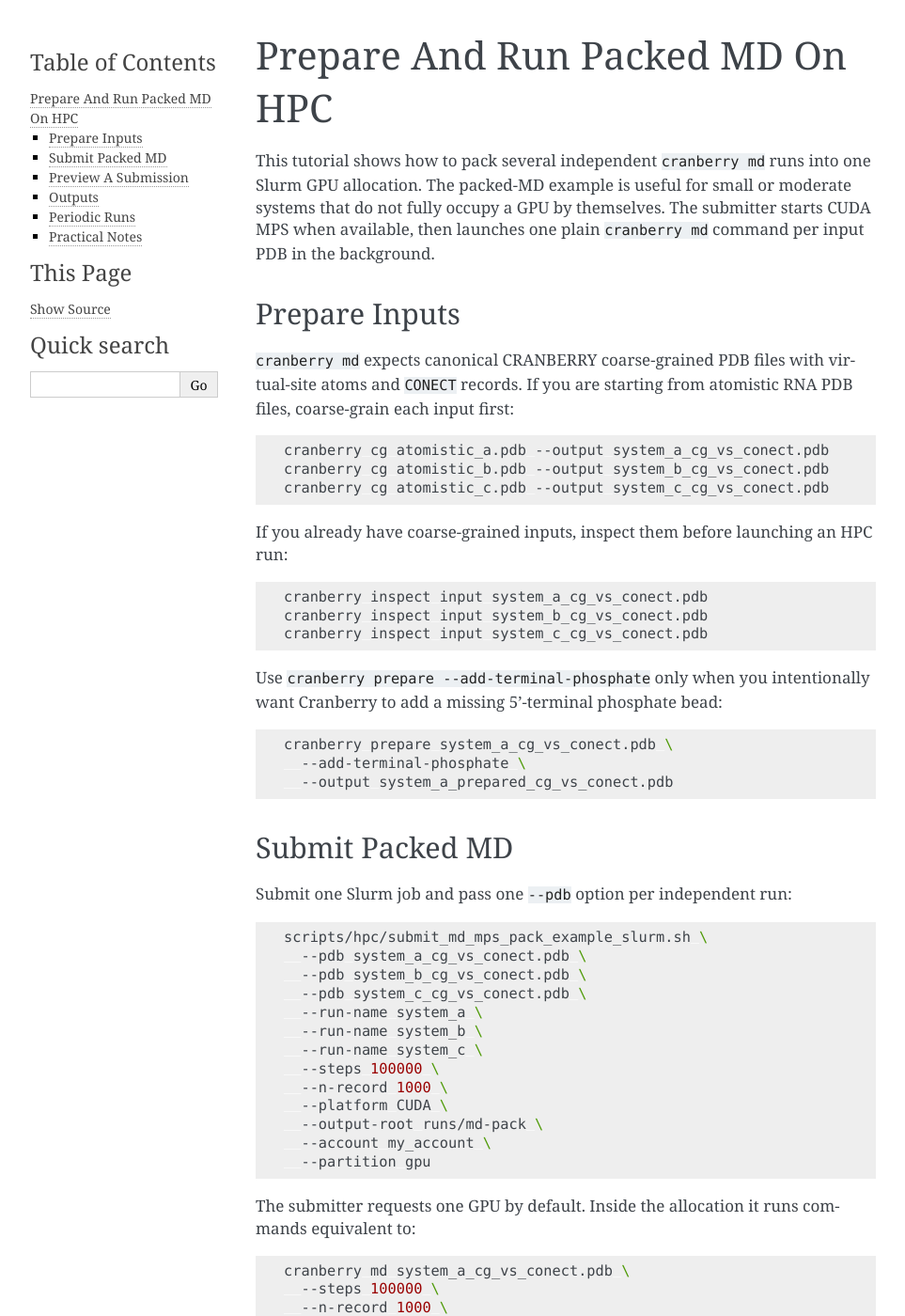
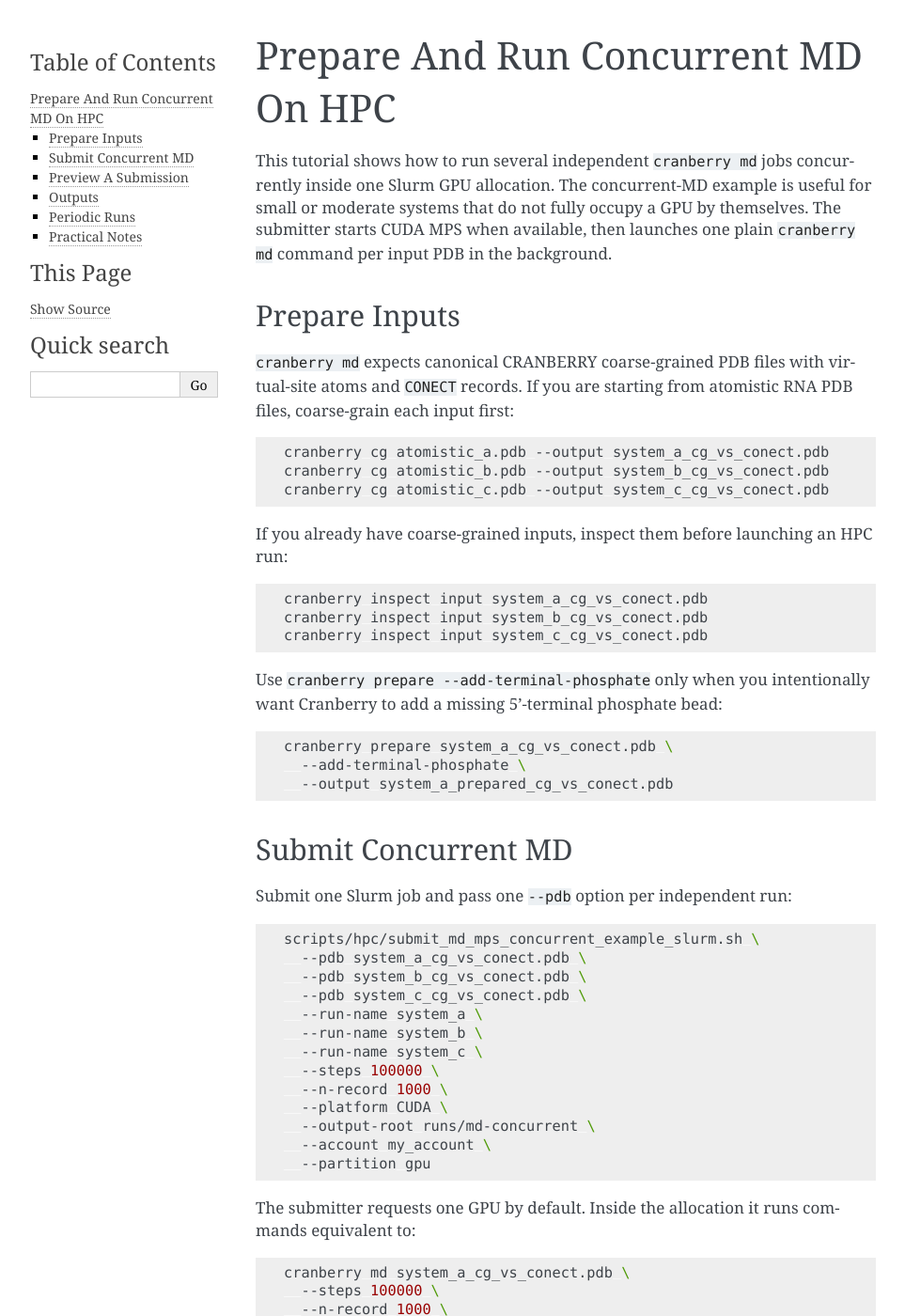
Before and after one commit to depablogroup/cranberry, a Sphinx documentation site: the page built from docs/tutorials/concurrent-md-hpc.md, in a window 1280 px wide and 1400 px high. Shown: the whole window at 94% size, without its empty margins (148-1111 px from the left). Built offline with Sphinx 7.4.7, drawn with Linux system fonts in a browser that asks for light colours; pages that are not in the unit, such as notebooks, are missing from menus; some of the changed text lies outside the part shown.

Commit message:
Rename packed MD workflow to concurrent MD

````diff
--- a/docs/dev/progress/local-cuda-modes-benchmark-report.html
+++ b/docs/dev/progress/local-cuda-modes-benchmark-report.html
@@ -12,7 +12,7 @@
     <li>The harness samples <code>nvidia-smi</code> for mean/max GPU utilization and max memory.</li>
     <li>MD rows record per-runner log speed and aggregate log/wall speed.</li>
     <li>REMD rows parse OpenMMTools <code>output_real_time_analysis.yaml</code>; its <code>timing_data.ns_per_day</code> is aggregate REMD throughput.</li>
-    <li>The REMD benchmark can launch through <code>mpirun --oversubscribe -n N</code> with <code>OPENMMTOOLS_ENABLE_MPI=1</code>; <code>--start-mps</code> starts CUDA MPS for multi-rank GPU packing.</li>
+    <li>The REMD benchmark can launch through <code>mpirun --oversubscribe -n N</code> with <code>OPENMMTOOLS_ENABLE_MPI=1</code>; <code>--start-mps</code> starts CUDA MPS for multi-rank GPU concurrency.</li>
     <li>The benchmark default uses REMD <code>--n-analysis 0</code>, which still lets OpenMMTools write one final timing estimate. Cranberry's package default also remains <code>n_analysis=0</code>.</li>
   </ul>
 
--- a/docs/tutorials/packed-md-hpc.md
+++ b/docs/tutorials/concurrent-md-hpc.md
@@ -1,6 +1,6 @@
-# Prepare And Run Packed MD On HPC
+# Prepare And Run Concurrent MD On HPC
 
-This tutorial shows how to pack several independent `cranberry md` runs into one Slurm GPU allocation. The packed-MD example is useful for small or moderate systems that do not fully occupy a GPU by themselves. The submitter starts CUDA MPS when available, then launches one plain `cranberry md` command per input PDB in the background.
+This tutorial shows how to run several independent `cranberry md` jobs concurrently inside one Slurm GPU allocation. The concurrent-MD example is useful for small or moderate systems that do not fully occupy a GPU by themselves. The submitter starts CUDA MPS when available, then launches one plain `cranberry md` command per input PDB in the background.
 
 ## Prepare Inputs
 
@@ -28,12 +28,12 @@ cranberry prepare system_a_cg_vs_conect.pdb \
   --output system_a_prepared_cg_vs_conect.pdb
 ```
 
-## Submit Packed MD
+## Submit Concurrent MD
 
 Submit one Slurm job and pass one `--pdb` option per independent run:
 
 ```bash
-scripts/hpc/submit_md_mps_pack_example_slurm.sh \
+scripts/hpc/submit_md_mps_concurrent_example_slurm.sh \
   --pdb system_a_cg_vs_conect.pdb \
   --pdb system_b_cg_vs_conect.pdb \
   --pdb system_c_cg_vs_conect.pdb \
@@ -43,7 +43,7 @@ scripts/hpc/submit_md_mps_pack_example_slurm.sh \
   --steps 100000 \
   --n-record 1000 \
   --platform CUDA \
-  --output-root runs/md-pack \
+  --output-root runs/md-concurrent \
   --account my_account \
   --partition gpu
 ```
@@ -55,19 +55,19 @@ cranberry md system_a_cg_vs_conect.pdb \
   --steps 100000 \
   --n-record 1000 \
   --platform CUDA \
-  --output-dir runs/md-pack/000_system_a &
+  --output-dir runs/md-concurrent/000_system_a &
 
 cranberry md system_b_cg_vs_conect.pdb \
   --steps 100000 \
   --n-record 1000 \
   --platform CUDA \
-  --output-dir runs/md-pack/001_system_b &
+  --output-dir runs/md-concurrent/001_system_b &
 
 cranberry md system_c_cg_vs_conect.pdb \
   --steps 100000 \
   --n-record 1000 \
   --platform CUDA \
-  --output-dir runs/md-pack/002_system_c &
+  --output-dir runs/md-concurrent/002_system_c &
 
 wait
 ```
@@ -75,13 +75,13 @@ wait
 CUDA MPS is on by default. Disable it only for debugging or for systems where the CUDA MPS control daemon is unavailable:
 
 ```bash
-scripts/hpc/submit_md_mps_pack_example_slurm.sh \
+scripts/hpc/submit_md_mps_concurrent_example_slurm.sh \
   --no-mps \
   --pdb system_a_cg_vs_conect.pdb \
   --pdb system_b_cg_vs_conect.pdb \
   --steps 100000 \
   --platform CUDA \
-  --output-root runs/md-pack \
+  --output-root runs/md-concurrent \
   --account my_account \
   --partition gpu
 ```
@@ -91,13 +91,13 @@ scripts/hpc/submit_md_mps_pack_example_slurm.sh \
 Use `--dry-run` to inspect the generated `sbatch` command without submitting:
 
 ```bash
-scripts/hpc/submit_md_mps_pack_example_slurm.sh \
+scripts/hpc/submit_md_mps_concurrent_example_slurm.sh \
   --dry-run \
   --pdb system_a_cg_vs_conect.pdb \
   --pdb system_b_cg_vs_conect.pdb \
   --steps 100000 \
   --platform CUDA \
-  --output-root runs/md-pack \
+  --output-root runs/md-concurrent \
   --account my_account \
   --partition gpu
 ```
@@ -107,7 +107,7 @@ scripts/hpc/submit_md_mps_pack_example_slurm.sh \
 Each PDB gets a separate output directory under `--output-root`:
 
 ```text
-runs/md-pack/
+runs/md-concurrent/
   launcher_env.txt
   mps-log/
   000_system_a/
@@ -127,17 +127,17 @@ runs/md-pack/
 
 ## Periodic Runs
 
-Pass `--periodic` when all packed runs should use explicit periodic boundary conditions:
+Pass `--periodic` when all concurrent runs should use explicit periodic boundary conditions:
 
 ```bash
-scripts/hpc/submit_md_mps_pack_example_slurm.sh \
+scripts/hpc/submit_md_mps_concurrent_example_slurm.sh \
   --pdb duplex_a_cg_vs_conect.pdb \
   --pdb duplex_b_cg_vs_conect.pdb \
   --steps 100000 \
   --platform CUDA \
   --periodic \
   --box-padding 3.0 \
-  --output-root runs/md-pack-periodic \
+  --output-root runs/md-concurrent-periodic \
   --account my_account \
   --partition gpu
 ```
````
Also changed, not shown: README.md (+5 -5 lines), docs/dev/progress/hpc-md-mps-concurrent-example-report.html (renamed from docs/dev/progress/hpc-md-mps-pack-example-report.html, +21 -23 lines), docs/index.md (+1 -1 lines), 3 other files.
